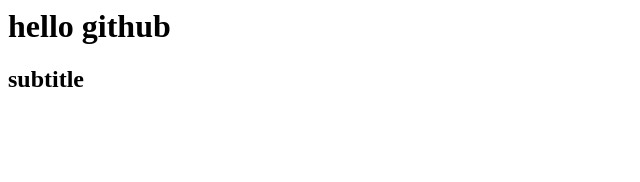
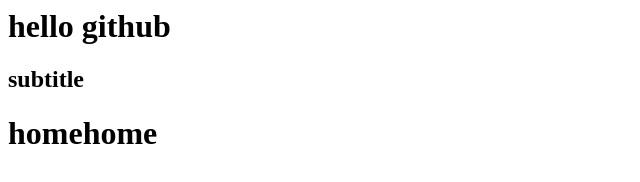
Before and after one commit to kwonte0419/sourcetree, a plain HTML site: page index.html in a window 1280 px wide. Shown: the whole page, without its empty margins (0-640 px from the left). Drawn offline with Linux system fonts and the light colour scheme.

Commit message:
no message

```diff
--- a/index.html
+++ b/index.html
@@ -2,4 +2,8 @@
 
 <h1> hello github</h1>
 <h2> subtitle</h2>
+
+
+
+<h1> homehome</h1>
 </html>
```
